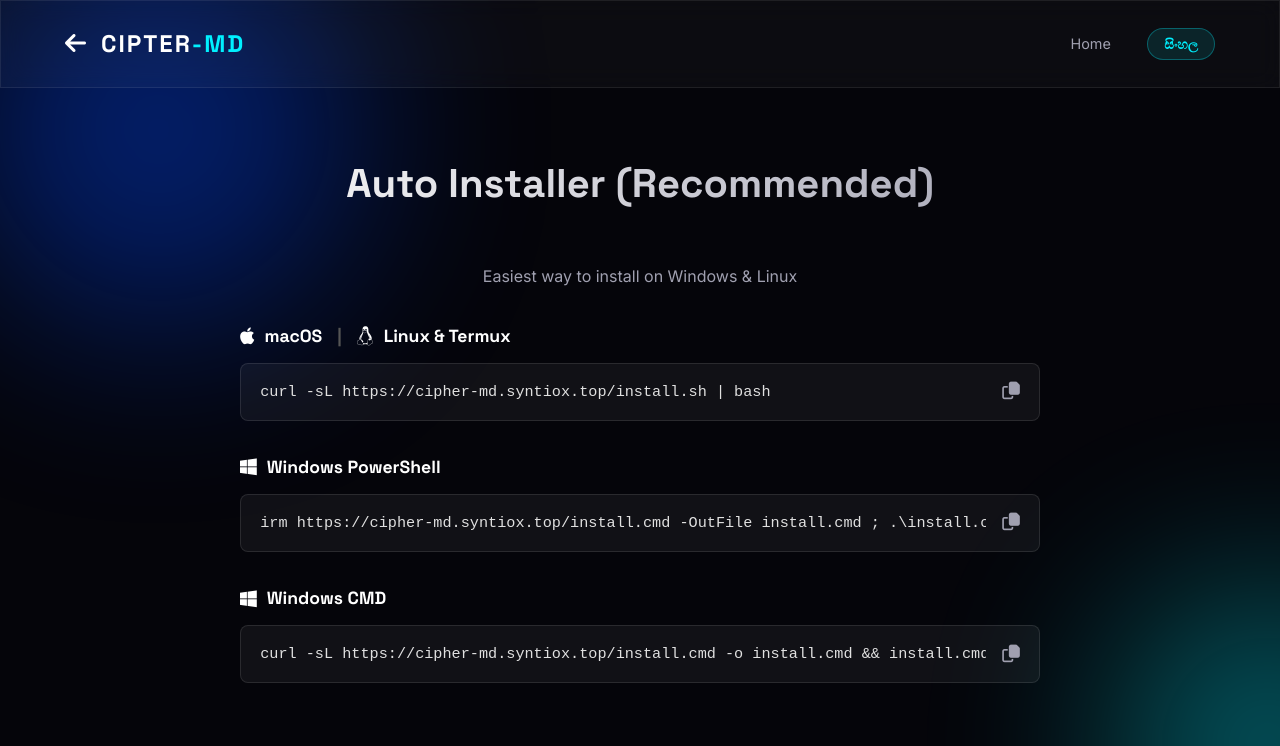
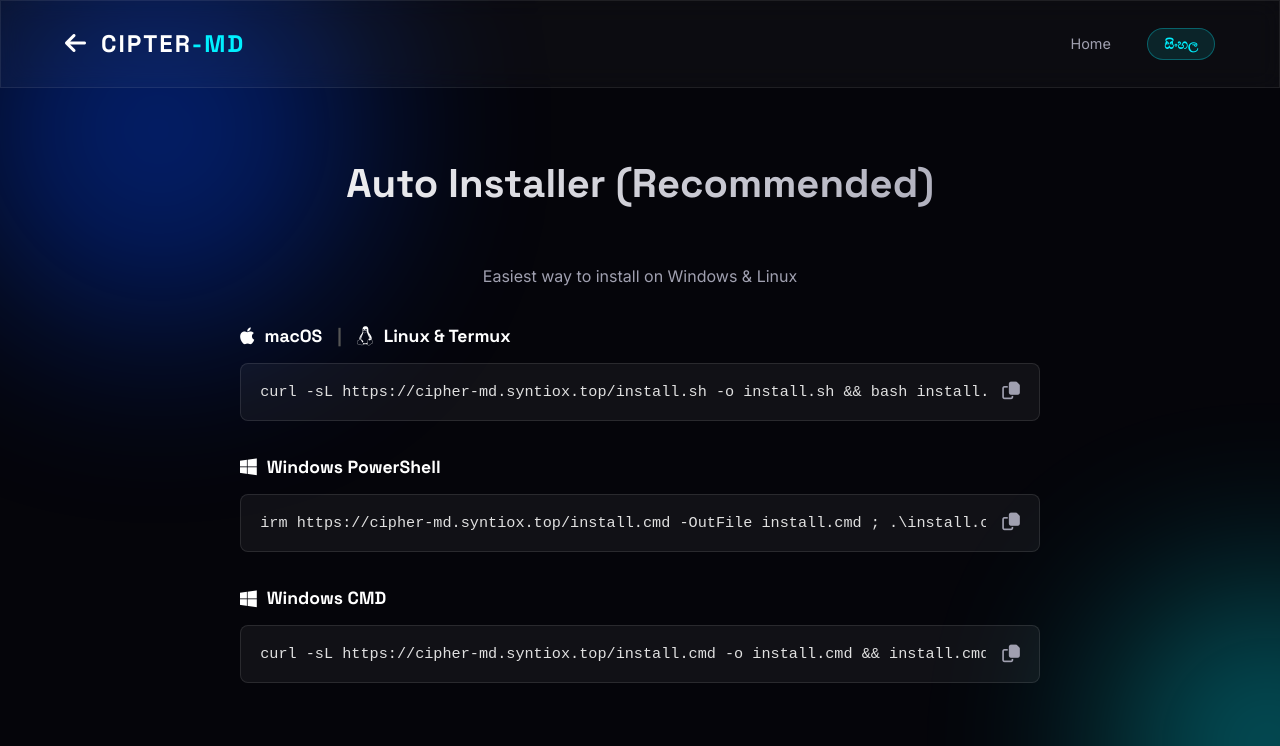
Before and after one commit to sh4lu-z/Cipher-MD-web, a website: page deployment.html in a window 1280 px wide. Shown: the top 746 px of the page. Drawn offline with Linux system fonts and the light colour scheme.

Commit message:
refactor: enhance installation scripts with AI agent integration, improved file management, and streamlined desktop shortcut commands.

```diff
--- a/deployment.html
+++ b/deployment.html
@@ -184,7 +184,7 @@
                 <h3><i class="fa-brands fa-apple"></i> macOS <span style="color:#555; margin:0 5px;">|</span> <i
                         class="fa-brands fa-linux"></i> Linux & Termux</h3>
                 <div class="snippet-box">
-                    <code id="cmd-linux">curl -sL https://cipher-md.syntiox.top/install.sh | bash</code>
+                    <code id="cmd-linux">curl -sL https://cipher-md.syntiox.top/install.sh -o install.sh && bash install.sh</code>
                     <button
                         onclick="navigator.clipboard.writeText(document.getElementById('cmd-linux').innerText); showGlobalToast('Copied to clipboard!', 'success')"
                         title="Copy to clipboard"><i class="fa-regular fa-copy"></i></button>
@@ -476,7 +476,7 @@ npm start</code></pre>
 pkg update -y && pkg upgrade -y
 
 # 2. Run Auto Installer
-curl -sL https://cipher-md.syntiox.top/install.sh | bash
+curl -sL https://cipher-md.syntiox.top/install.sh -o install.sh && bash install.sh
 
 # 3. Start the bot (If closed later)
 cipher-md</code></pre>
```
Also changed, not shown: 2 other files.
